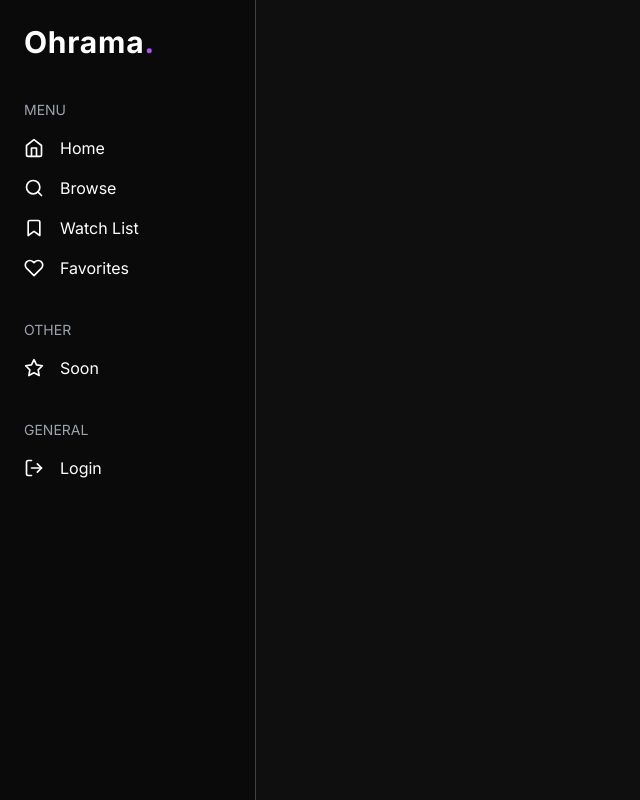
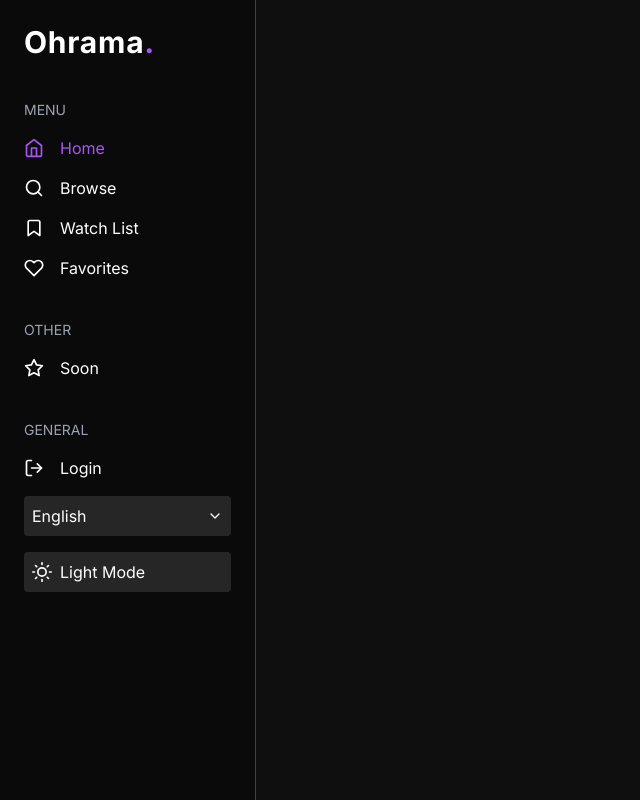
Before and after one commit to poyrazavsever/movie-app-v2, a Next.js app: page / in a window 1280 px wide. Shown: the whole page, without its empty margins (0-640 px from the left). Built offline with nearby package versions, Linux system fonts and the light colour scheme; no server answers.

Commit message:
feat: done sidebar

```diff
--- a/components/Sidebar.jsx
+++ b/components/Sidebar.jsx
@@ -1,87 +1,97 @@
 import React, { useEffect, useState } from 'react';
-import { FiHome, FiSearch, FiBookmark, FiHeart, FiStar, FiSettings, FiLogOut } from 'react-icons/fi';
-import Link from 'next/link'; // Next.js'in Link bileşeni
-import { onAuthStateChanged, signOut } from 'firebase/auth'; // Firebase'den Auth modülü
+import { FiHome, FiSearch, FiBookmark, FiHeart, FiStar, FiSettings, FiLogOut, FiChevronDown, FiSun, FiMoon } from 'react-icons/fi';
+import Link from 'next/link';
+import { onAuthStateChanged, signOut } from 'firebase/auth';
 import { auth } from '@/firebase';
+import { useRouter } from 'next/router';
 
 function Sidebar() {
-  const [isAuthenticated, setIsAuthenticated] = useState(false); // Kullanıcı giriş yapma durumu
+  const [isAuthenticated, setIsAuthenticated] = useState(false);
+  const [isDarkMode, setIsDarkMode] = useState(true);
+  const [language, setLanguage] = useState("English");
+  const [isDropdownOpen, setIsDropdownOpen] = useState(false);
+  const router = useRouter();
 
   useEffect(() => {
-    // Firebase ile oturum durumunu dinle
     const unsubscribe = onAuthStateChanged(auth, (user) => {
       if (user) {
-        // Kullanıcı giriş yaptıysa
         setIsAuthenticated(true);
       } else {
-        // Kullanıcı giriş yapmadıysa
         setIsAuthenticated(false);
       }
     });
 
-    // Bileşen unmount olduğunda dinleyiciyi temizle
     return () => unsubscribe();
   }, [auth]);
 
   const handleLogout = async () => {
     try {
-      await signOut(auth); // Firebase'den çıkış yap
+      await signOut(auth);
       console.log('Logged out successfully');
     } catch (error) {
       console.error('Error logging out:', error);
     }
   };
 
+  const toggleDarkMode = () => {
+    setIsDarkMode((prev) => !prev);
+    // Additional logic to apply dark/light mode styles can be added here
+  };
+
+  const handleLanguageChange = (lang) => {
+    setLanguage(lang);
+    setIsDropdownOpen(false);
+  };
+
+  const linkClassName = (path) =>
+    `flex items-center space-x-4 hover:text-purple-500 ${router.pathname === path ? 'text-purple-500' : ''}`;
+
   return (
     <div className="fixed top-0 left-0 h-full w-64 bg-neutral-950 border-r border-neutral-700 text-white flex flex-col items-start p-6">
-      {/* Logo */}
       <div className="mb-10">
         <h1 className="text-3xl font-bold tracking-wide">
           Ohrama<span className="text-purple-500">.</span>
         </h1>
       </div>
 
-      {/* Menu */}
       <div className="w-full">
         <p className="text-gray-400 uppercase text-sm mb-4">Menu</p>
         <ul className="space-y-4">
-          <li className="flex items-center space-x-4 hover:text-purple-500">
+          <li className={linkClassName("/")}>
             <FiHome size={20} />
-            <Link href="/home">Home</Link>
+            <Link href="/">Home</Link>
           </li>
-          <li className="flex items-center space-x-4 hover:text-purple-500">
+          <li className={linkClassName("/browse")}>
             <FiSearch size={20} />
             <Link href="/browse">Browse</Link>
           </li>
-          <li className="flex items-center space-x-4 hover:text-purple-500">
+          <li className={linkClassName("/watch-list")}>
             <FiBookmark size={20} />
             <Link href="/watch-list">Watch List</Link>
           </li>
-          <li className="flex items-center space-x-4 hover:text-purple-500">
+          <li className={linkClassName("/favorites")}>
             <FiHeart size={20} />
             <Link href="/favorites">Favorites</Link>
           </li>
         </ul>
       </div>
 
-      {/* Other */}
       <div className="mt-10 w-full">
         <p className="text-gray-400 uppercase text-sm mb-4">Other</p>
         <ul className="space-y-4">
-          <li className="flex items-center space-x-4 hover:text-purple-500">
+          <li className={linkClassName("/soon")}>
             <FiStar size={20} />
             <Link href="/soon">Soon</Link>
           </li>
         </ul>
       </div>
 
-      {/* Authenticated Section */}
       <div className="mt-10 w-full">
         <p className="text-gray-400 uppercase text-sm mb-4">General</p>
         <ul className="space-y-4">
           {isAuthenticated ? (
             <>
-              <li className="flex items-center space-x-4 hover:text-purple-500">
+              <li className={linkClassName("/settings")}>
                 <FiSettings size={20} />
                 <Link href="/settings">Settings</Link>
               </li>
@@ -96,13 +106,39 @@ function Sidebar() {
               </li>
             </>
           ) : (
-            <li className="flex items-center space-x-4 hover:text-purple-500">
+            <li className={linkClassName("/login")}>
               <FiLogOut size={20} />
               <Link href="/login">Login</Link>
             </li>
           )}
         </ul>
       </div>
+
+      {/* Language Dropdown and Dark/Light Mode Toggle */}
+      <div className="mt-4 w-full">
+        <div className="relative mb-4">
+          <button
+            className="flex items-center p-2 bg-neutral-800 rounded hover:bg-neutral-700 w-full justify-between"
+            onClick={() => setIsDropdownOpen((prev) => !prev)}
+          >
+            {language} <FiChevronDown size={16} className="ml-1" />
+          </button>
+          {isDropdownOpen && (
+            <ul className="absolute left-0 w-full bg-neutral-800 border border-neutral-700 rounded mt-1">
+              <li className="p-2 hover:bg-neutral-700 cursor-pointer" onClick={() => handleLanguageChange("English")}>English</li>
+              <li className="p-2 hover:bg-neutral-700 cursor-pointer" onClick={() => handleLanguageChange("Turkish")}>Turkish</li>
+              {/* Add more languages here */}
+            </ul>
+          )}
+        </div>
+        <button
+          className="flex items-center p-2 bg-neutral-800 rounded hover:bg-neutral-700 w-full"
+          onClick={toggleDarkMode}
+        >
+          {isDarkMode ? <FiSun size={20} /> : <FiMoon size={20} />}
+          <span className="ml-2">{isDarkMode ? 'Light Mode' : 'Dark Mode'}</span>
+        </button>
+      </div>
     </div>
   );
 }
```
